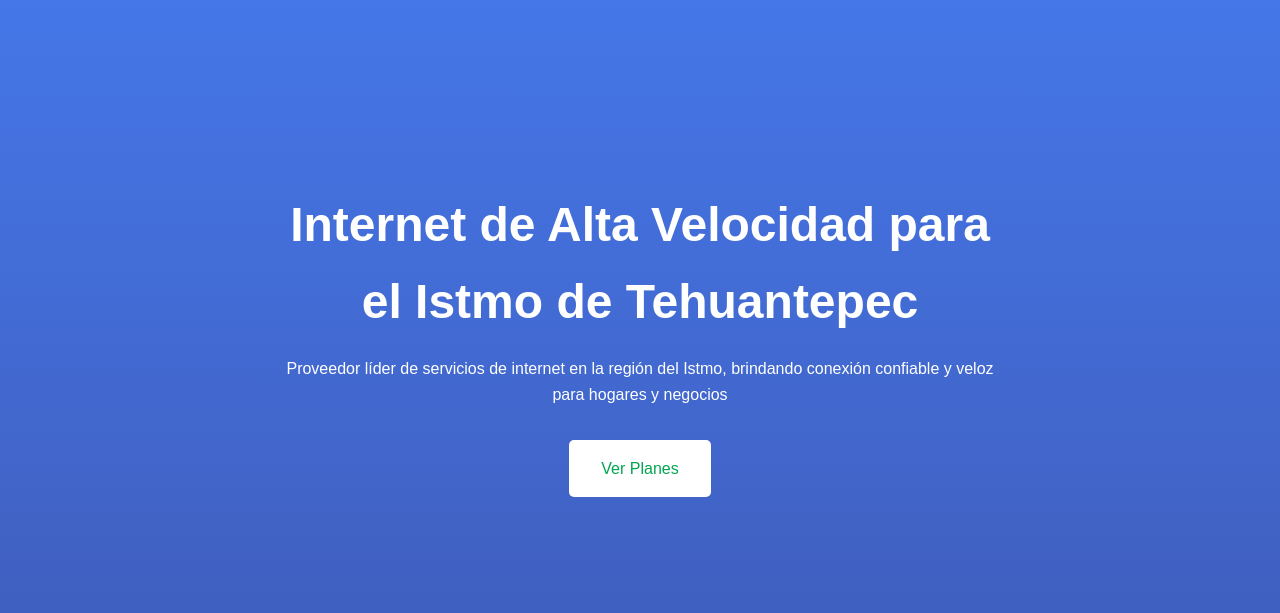
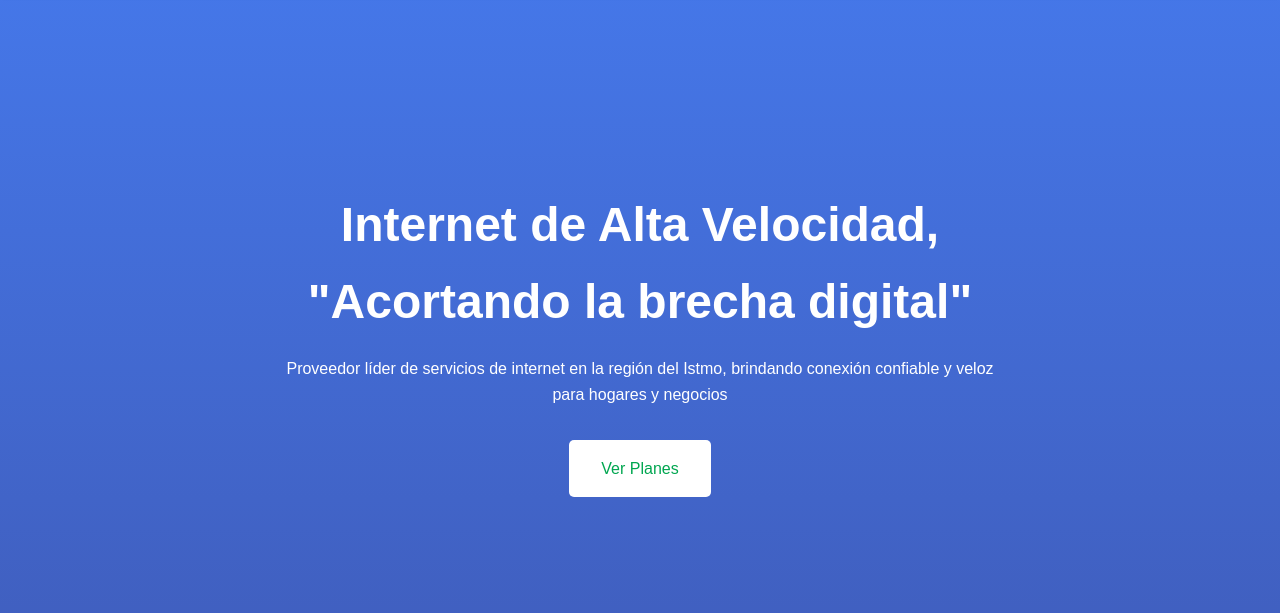
Before and after one commit to okguillermo-creator/mexicoenlinea, a plain HTML site: page index.html in a window 1280 px wide. Shown: the part 98-711 px from the top of the page. Drawn offline with Linux system fonts and the light colour scheme.

Commit message:
Actualizado el título principal a 'Acortando la brecha digital'

```diff
--- a/index.html
+++ b/index.html
@@ -34,7 +34,7 @@
 
     <section id="inicio" class="hero">
         <div class="hero-content">
-            <h1>Internet de Alta Velocidad para el Istmo de Tehuantepec</h1>
+            <h1>Internet de Alta Velocidad, "Acortando la brecha digital"</h1>
             <p>Proveedor líder de servicios de internet en la región del Istmo, brindando conexión confiable y veloz para hogares y negocios</p>
             <a href="#planes" class="cta-button">Ver Planes</a>
         </div>
```
